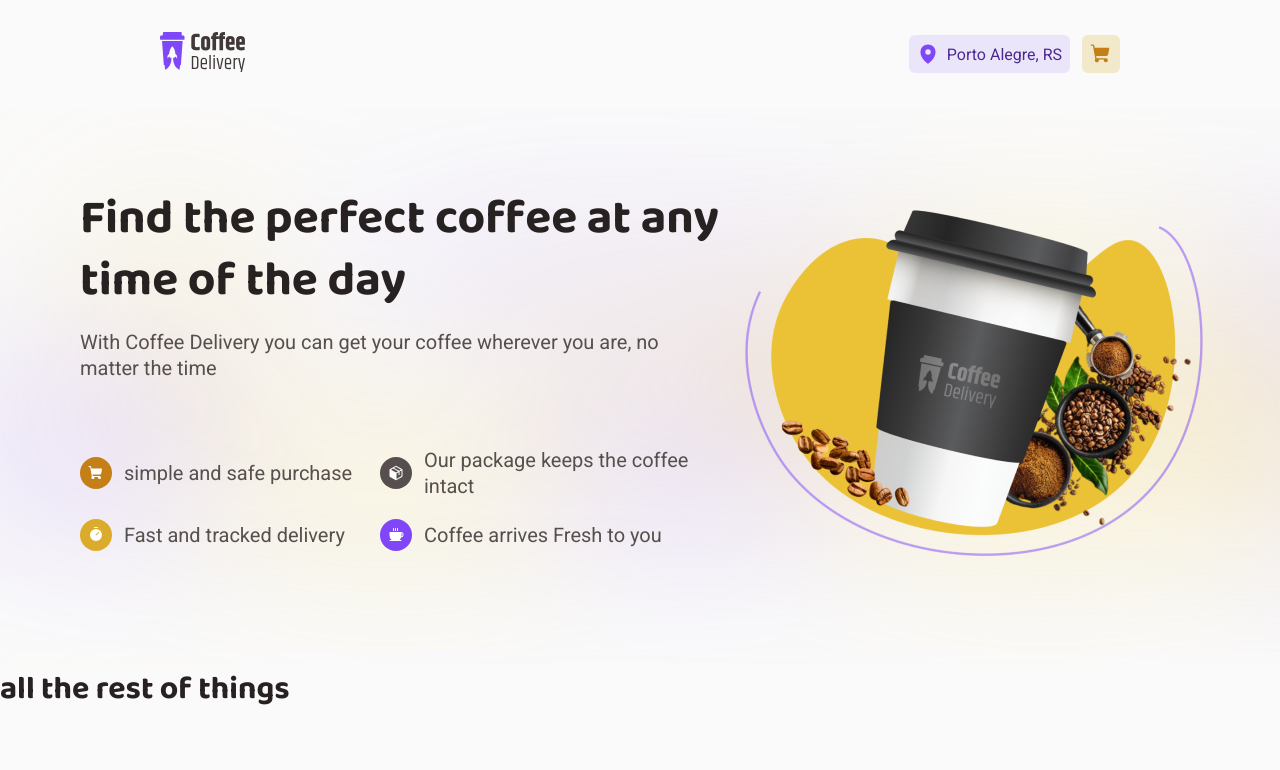
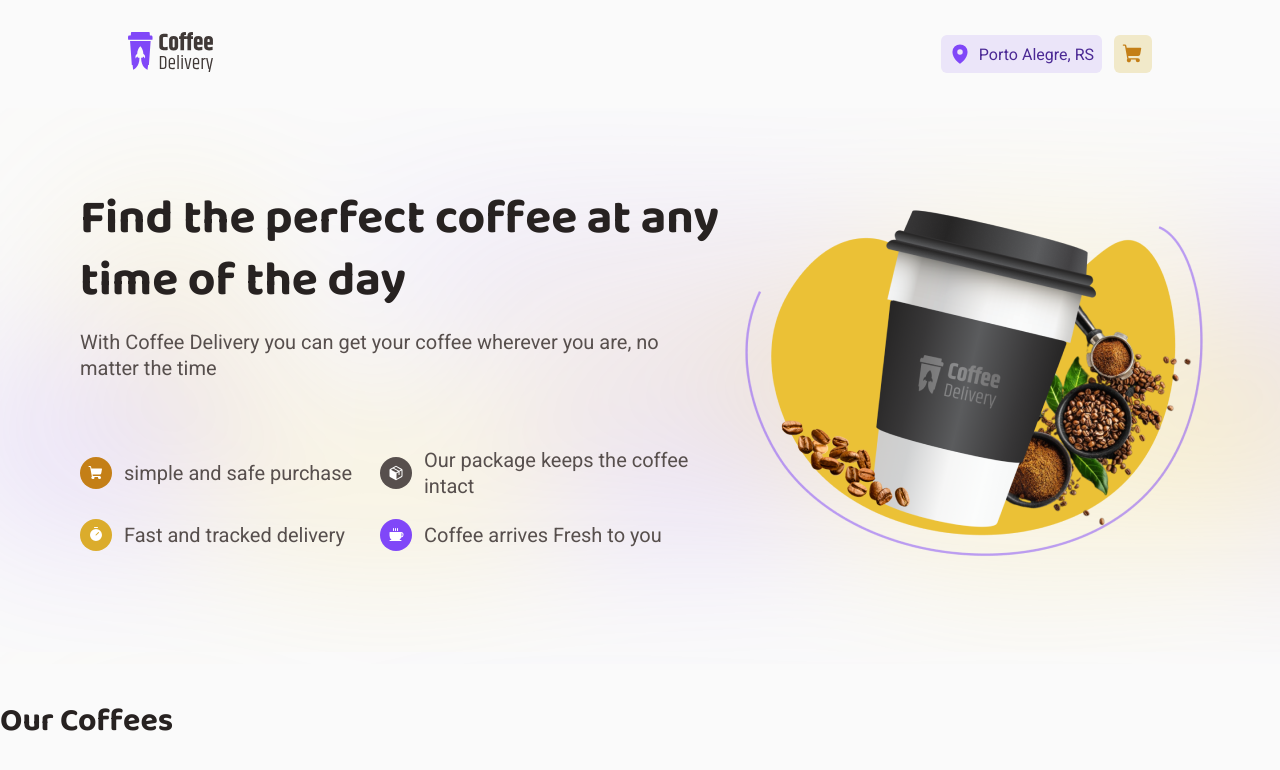
Before and after one commit to fernandofreamunde/challenge-coffee, a React (Vite) app: page / in a window 1280 px wide. Shown: the top 770 px of the page. Built offline with nearby package versions, Linux system fonts and the light colour scheme.

Commit message:
:recycle:

```diff
--- a/src/layouts/DefaultLayout/index.tsx
+++ b/src/layouts/DefaultLayout/index.tsx
@@ -14,7 +14,7 @@ export function DefaultLayout() {
   return (
     <div>
       <HeaderContainer>
-        <Wrapper>
+        <div>
           <NavLink to="/">
             <img src={logo} alt="" />
           </NavLink>
@@ -29,10 +29,8 @@ export function DefaultLayout() {
               </CartButton>
             </NavLink>
           </Nav>
-        </Wrapper>
+        </div>
       </HeaderContainer>
-
-      <GhostContainer />
 
       <Wrapper>
         <Outlet />
--- a/src/layouts/DefaultLayout/styles.ts
+++ b/src/layouts/DefaultLayout/styles.ts
@@ -8,21 +8,18 @@ export const HeaderContainer = styled.header`
   z-index: 10;
 
   div {
-    padding: 2rem 10rem;
+    max-width: 90rem;
+    margin: 0 auto;
+    padding: 2em 8rem;
     display: flex;
     align-items: center;
     justify-content: space-between;
   }
 `
-export const GhostContainer = styled.div`
-  padding-top: 6.75rem;
-
-  width: 100%;
-  background-color: transparent;
-`
 
 export const Wrapper = styled.div`
   max-width: 90rem;
+  padding: 6.75rem 0 10rem;
   margin: 0 auto;
 `
 
--- a/src/pages/Home/components/Hero.tsx
+++ b/src/pages/Home/components/Hero/index.tsx
@@ -1,5 +1,5 @@
 import { Coffee, Package, ShoppingCart, Timer } from 'phosphor-react'
-import coffeeCup from '../../../assets/CoffeeCup.png'
+import coffeeCup from '../../../../assets/CoffeeCup.png'
 import {
   ShoppingCartPoint,
   HeroContainer,
--- a/src/pages/Home/components/styles.ts
+++ b/src/pages/Home/components/Hero/styles.ts
@@ -1,9 +1,9 @@
 import styled from 'styled-components'
-import heroBg from '../../../assets/Background.svg'
+import heroBg from '../../../../assets/Background.svg'
 
 export const HeroContainer = styled.div`
   position: relative;
-  margin: 0 auto;
+  margin: 0 auto 2rem;
   padding: 5rem;
   background-image: url(${heroBg});
 
--- a/src/pages/Home/index.tsx
+++ b/src/pages/Home/index.tsx
@@ -4,7 +4,7 @@ export function Home() {
   return (
     <div>
       <Hero />
-      <h1>all the rest of things</h1>
+      <h1>Our Coffees</h1>
     </div>
   )
 }
```
